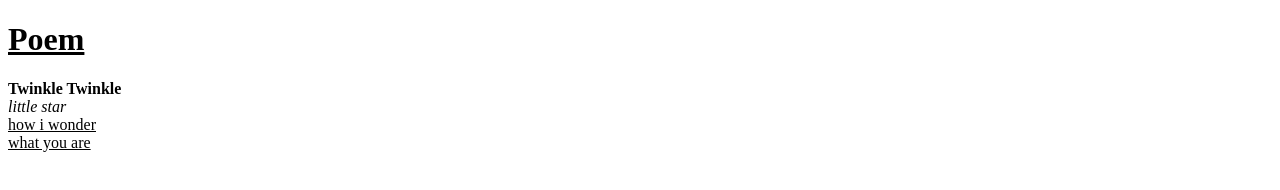
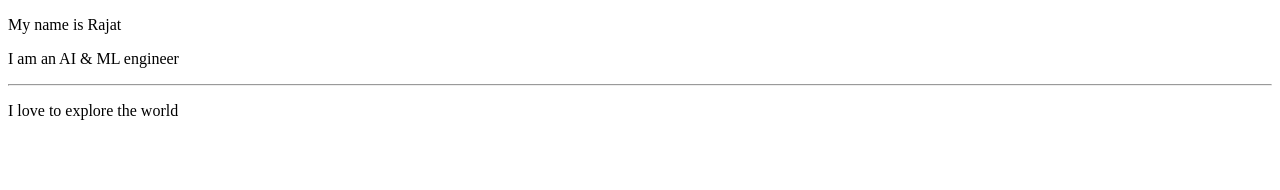
Before and after one commit to LearnWithCherry/Artificial-Intelligence-and-Machine-Learning, a plain HTML site: page HTML/tag.html in a window 1280 px wide. Drawn offline with Linux system fonts and the light colour scheme.

Commit message:
Add files via upload

```diff
--- a/HTML/tag.html
+++ b/HTML/tag.html
@@ -6,8 +6,11 @@
     <title>Document</title>
 </head>
 <body>
-    <h1><u><b>Poem</b></u></h1>
-    <p><b>Twinkle Twinkle</b><br> <i>little star </i><br> <u>how i wonder <br> what you are</u></p>
-
+    <!-- <h1><u><b>Poem</b></u></h1>
+    <p><b>Twinkle Twinkle</b><br> <i>little star </i><br> <u>how i wonder <br> what you are</u></p> -->
+    <p>My name is Rajat</p>
+    <p>I am an AI & ML engineer</p>
+    <hr>
+    <p>I love to explore the world</p>
 </body>
 </html>
```
Also changed, not shown: HTML/sub_&_sup.html (added, +12 -0 lines), HTML/1Explatain.txt (added).
